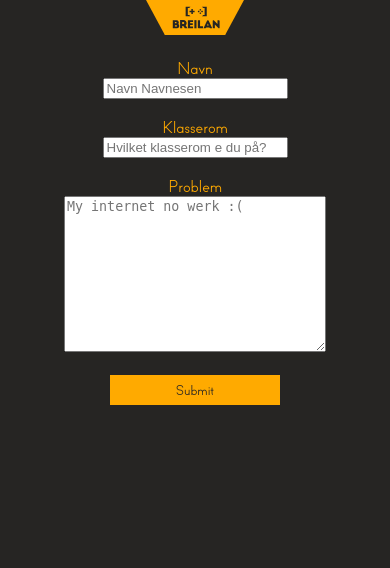
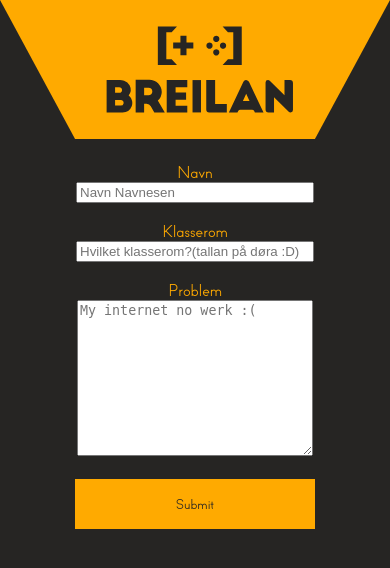
Before and after one commit to Eivor05/Breilan, a PHP site: page / in a window 390 px wide. Shown: the top 568 px of the page. Run offline with PHP 8.4, Linux system fonts and the light colour scheme.

Commit message:
Compatibel med både pc og mobil

```diff
--- a/server/index.css
+++ b/server/index.css
@@ -15,14 +15,40 @@ body {
     margin: 0px;
 }
 
+@media (max-width: 500px) {
+    .logo {
+        width: fit-content;
+        margin-bottom: 20px;
+    }
+}
+
+@media (min-width: 500px) {
+    .logo {
+        width: 30%;
+        margin-bottom: 20px;
+    }
+}
+
 .title {
     text-align: center;
     color: #FFAA00;
 }
 
-.form {
+form {
     text-align: center;
     color: #FFAA00;
+}
+
+#navn {
+    width: 230px;
+}
+
+#klasse {
+    width: 230px;
+}
+
+#problem {
+    width: 230px;
 }
 
 .submit {
@@ -31,16 +57,11 @@ body {
     border: none;
     text-decoration: none;
     font-family: "BigJohn";
-    width: 170px;
-    height: 30px;
+    width: 240px;
+    height: 50px;
     margin-bottom: 20px;
 }
 
-.logo {
-    width: 25%;
-    margin-bottom: 20px;
-}
-
-.center {
+.logocenter {
     text-align: center;
 }
--- a/server/index.html
+++ b/server/index.html
@@ -9,7 +9,7 @@
     <link rel="icon" type="image/x-icon" href="/images/favicon.ico">
 </head>
 <body>
-<div class="center">
+<div class="logocenter">
     <a href="index.html"><img class="logo" src="/server/images/logo.svg"></a>
 </div>
 <div class="form">
@@ -17,7 +17,7 @@
         <label id="navn">Navn</label><br>
         <input type="text" placeholder="Navn Navnesen" id="navn" name="name"><br><br>
         <label id=klasse>Klasserom</label><br>
-        <input type="text" placeholder="Hvilket klasserom e du på?" id="klasse" name="room"><br><br>
+        <input type="text" placeholder="Hvilket klasserom?(tallan på døra :D)" id="klasse" name="room"><br><br>
         <label id="problem">Problem</label><br>
         <textarea id="problem" cols="30" rows="10" placeholder="My internet no werk :(" name="prob"></textarea><br><br>
         <input type="submit" class="submit">
```
